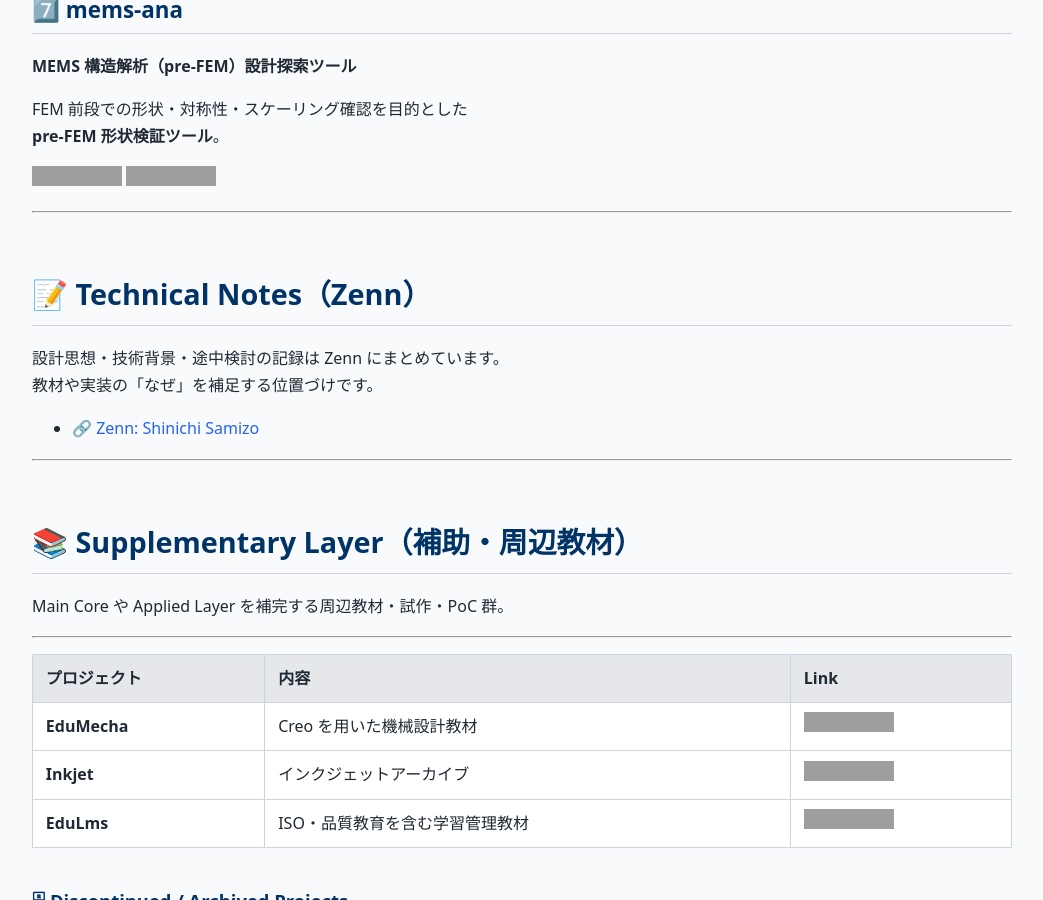
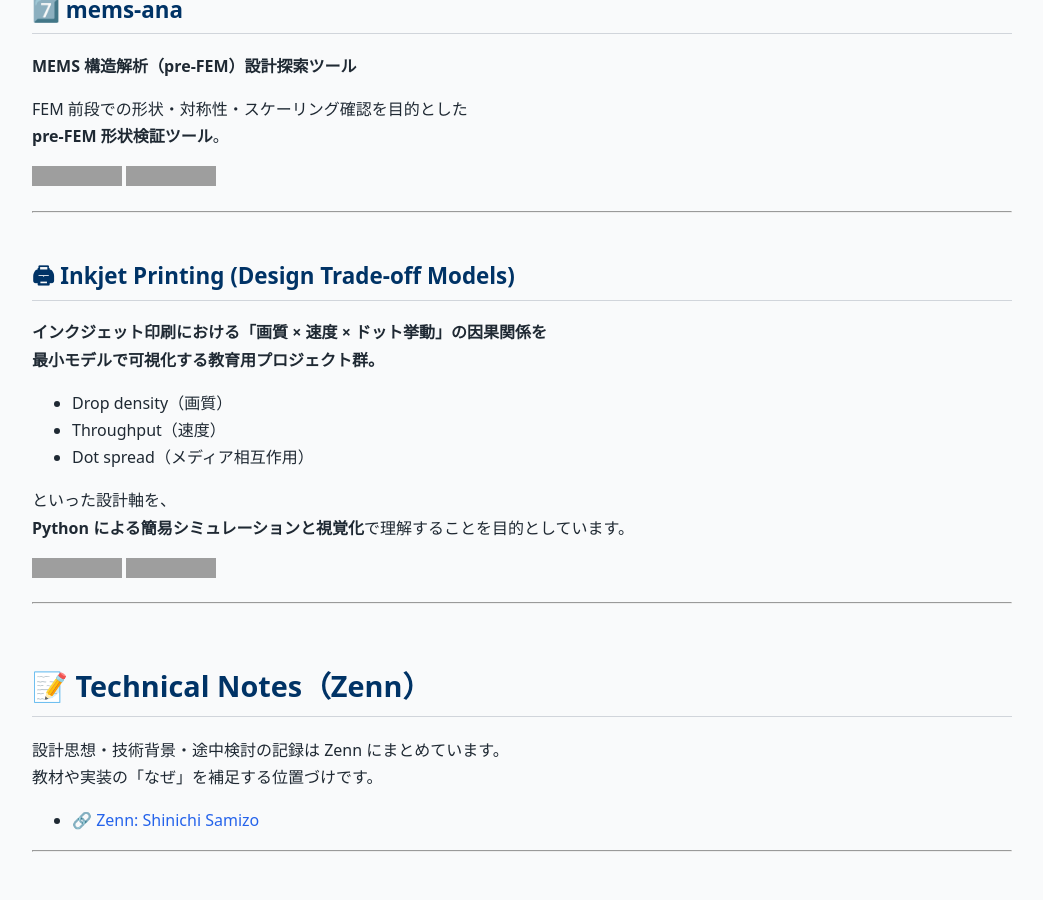
Before and after one commit to Samizo-AITL/Samizo-AITL.github.io, a Jekyll site: the page built from index.md, in a window 1280 px wide and 900 px high, scrolled down 3970 px. Shown: the whole window, without its empty margins (118-1161 px from the left). Built offline with Jekyll 4.4.1, drawn with Linux system fonts in a browser that asks for light colours; grey boxes are pictures that could not be loaded.

Commit message:
Update index.md

```diff
--- a/index.md
+++ b/index.md
@@ -164,6 +164,23 @@
 
 ---
 
+## 🖨 Inkjet Printing (Design Trade-off Models)
+
+**インクジェット印刷における「画質 × 速度 × ドット挙動」の因果関係を
+最小モデルで可視化する教育用プロジェクト群。**
+
+- Drop density（画質）
+- Throughput（速度）
+- Dot spread（メディア相互作用）
+
+といった設計軸を、
+**Python による簡易シミュレーションと視覚化**で理解することを目的としています。
+
+[![Site](https://img.shields.io/badge/View-Site-brightgreen?logo=github)](https://samizo-aitl.github.io/inkjet-dts/)
+[![Repo](https://img.shields.io/badge/View-Repo-blue?logo=github)](https://github.com/Samizo-AITL/inkjet-dts)
+
+---
+
 # 📝 Technical Notes（Zenn）
 
 設計思想・技術背景・途中検討の記録は Zenn にまとめています。
```
